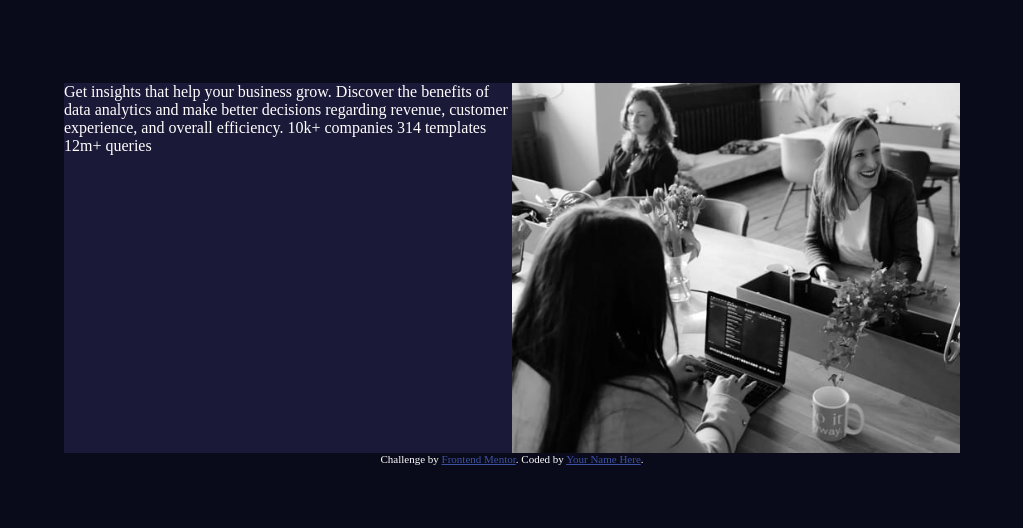
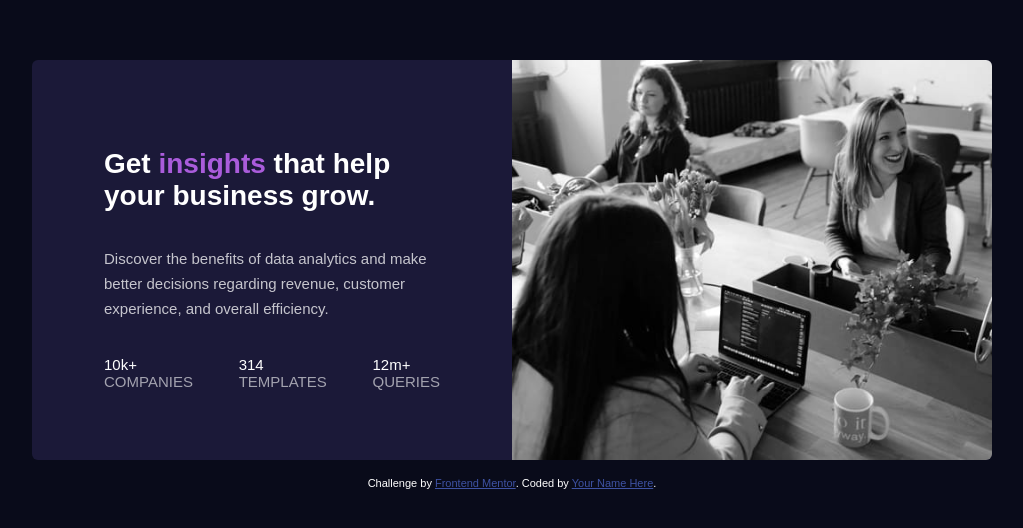
Before and after one commit to Shekinah007/StatsPreviewCard, a plain HTML site: page index.html in a window 1280 px wide. Shown: the part 122-650 px from the top of the page, without its empty margins (128-1151 px from the left). Drawn offline with Linux system fonts and the light colour scheme; a web font is replaced by a local one.

Commit message:
Almost Complete

```diff
--- a/index.html
+++ b/index.html
@@ -7,6 +7,7 @@
   <link rel="icon" type="image/png" sizes="32x32" href="./images/favicon-32x32.png">
 
   <link rel="stylesheet" href="style.css">
+  <link rel="stylesheet" href="https://fonts.google.com/specimen/Lexend+Deca">
 
   <title>Frontend Mentor | Stats preview card component</title>
 
@@ -23,20 +24,39 @@
 
       <div class="submain">
 
-       <img src="images/image-header-desktop.jpg">
+       <!-- <div class="tint"> -->
+       <img src="images/image-header-desktop.jpg" alt="Image">
+       <!-- </div> -->
 
-  Get insights that help your business grow.
+       <div class="words">
 
+  <h1>Get <span style="color: hsl(277, 64%, 61%);">insights</span> that help your business grow.</h1>
+
+  <p>
   Discover the benefits of data analytics and make better decisions regarding revenue, customer
   experience, and overall efficiency.
+  </p>
 
-  10k+ companies
-  314 templates
-  12m+ queries
+  <div class="numbers">
+
+  <div class="a">
+  <span class="white">10k+</span> <br>COMPANIES
+  </div>
+  <div class="b">
+  <span class="white">314</span> <br>TEMPLATES
+  </div>
+  <div class="c">
+  <span class="white">12m+</span> <br>QUERIES
+  </div>
+
+  </div>
+
+     </div>
+
   </div>
 
     </div>
-
+<br>
   <div class="attribution">
     Challenge by <a href="https://www.frontendmentor.io?ref=challenge" target="_blank">Frontend Mentor</a>.
     Coded by <a href="#">Your Name Here</a>.
--- a/style.css
+++ b/style.css
@@ -7,12 +7,16 @@ body {
     justify-content: center;
     align-items: center;
     min-height: 97vh;
+    font-family: "Lexend Deca", sans-serif;
+    font-size: 15px;
 }
 
 img {
     float: right;
     width: 50%;
-    /* height: 400px; */
+    height: 400px;
+    border-top-right-radius: 6px;
+    border-bottom-right-radius: 6px;
 }
 
 /* .parent {
@@ -23,9 +27,43 @@ img {
 .main {
     background-color: hsl(244, 38%, 16%);
     /* height: 400px; */
-    width: 70vw;
+    width: 75vw;
+    display: flex;
+    border-radius: 6px;
+    /* flex-direction: column; */
+    /* justify-content: flex-end; */
+}
+
+.words {
     display: flex;
     flex-direction: column;
-    /* justify-content: flex-end; */
+    justify-content: center;
+    align-items: center;
+    height: 100%;
 
+    /* width: 0%; */
 }
+h1 {
+    color: white;
+    font-size: 28px;
+    /* width: 250px;    */
+    width: 70%;
+}
+p {
+    width: 70%;
+    font-size: 15px;
+    color: hsla(0, 0%, 100%, 0.75);
+    line-height: 25px;
+}
+.white {
+    color: white;
+}
+.numbers {
+    margin-top: 20px;
+    color: hsla(0, 0%, 100%, 0.6);
+    display: flex;
+    flex-direction: row;
+    justify-content: space-between;
+    font-size: 15px;
+    width: 70%;
+}
```
